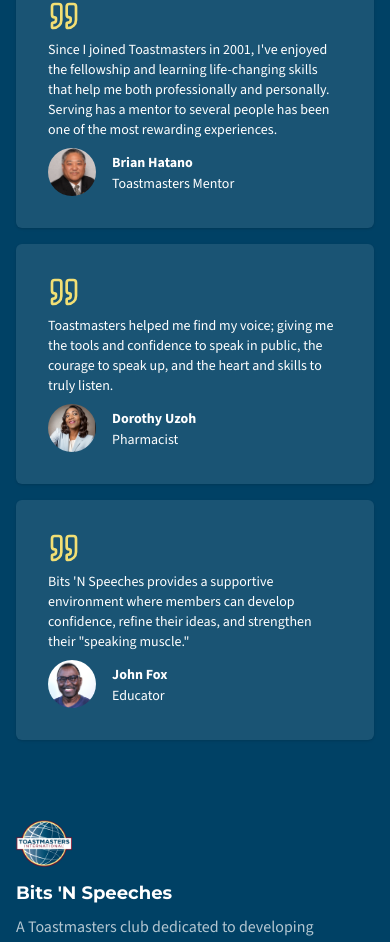
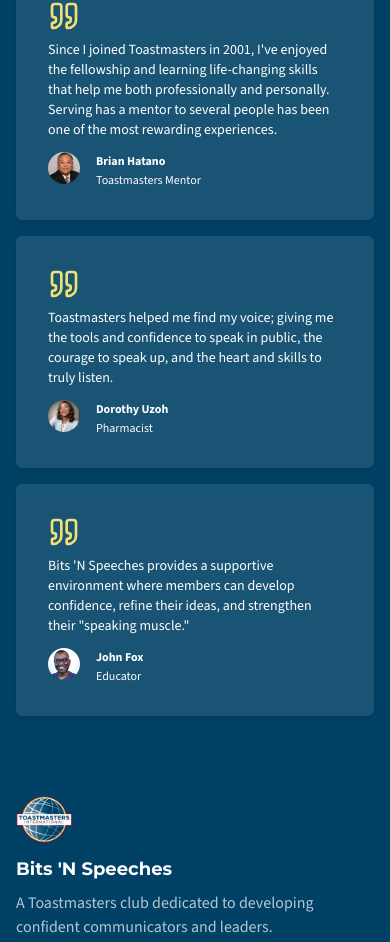
Before and after one commit to rainwithcode/bits-n-speeches, a Next.js app: page / in a window 390 px wide. Shown: the part 1744-2686 px from the top of the page. Built offline with nearby package versions, Linux system fonts and the light colour scheme.

Commit message:
feat(testimonials): add mobile responsiveness

```diff
--- a/src/app/(public)/components/Testimonials.tsx
+++ b/src/app/(public)/components/Testimonials.tsx
@@ -38,7 +38,7 @@
                       width={128}
                       height={128}
                       quality={75}
-                      className="w-12 h-12 object-cover rounded-full"
+                      className="w-8 h-8 md:w-12 md:h-12 object-cover rounded-full"
                     />
                   ) : (
                     <div className="w-12 h-12 rounded-full flex justify-center items-center bg-primary text-primary-foreground text-sm font-bold">
@@ -47,10 +47,10 @@
                   )}
 
                   <div>
-                    <cite className="text-sm text-primary-foreground font-bold not-italic">
+                    <cite className="text-xs md:text-sm text-primary-foreground font-bold not-italic">
                       {testimonial.name}
                     </cite>
-                    <div className="text-sm text-primary-foreground">
+                    <div className="text-xs text-sm text-primary-foreground">
                       {testimonial.role}
                     </div>
                   </div>
```
